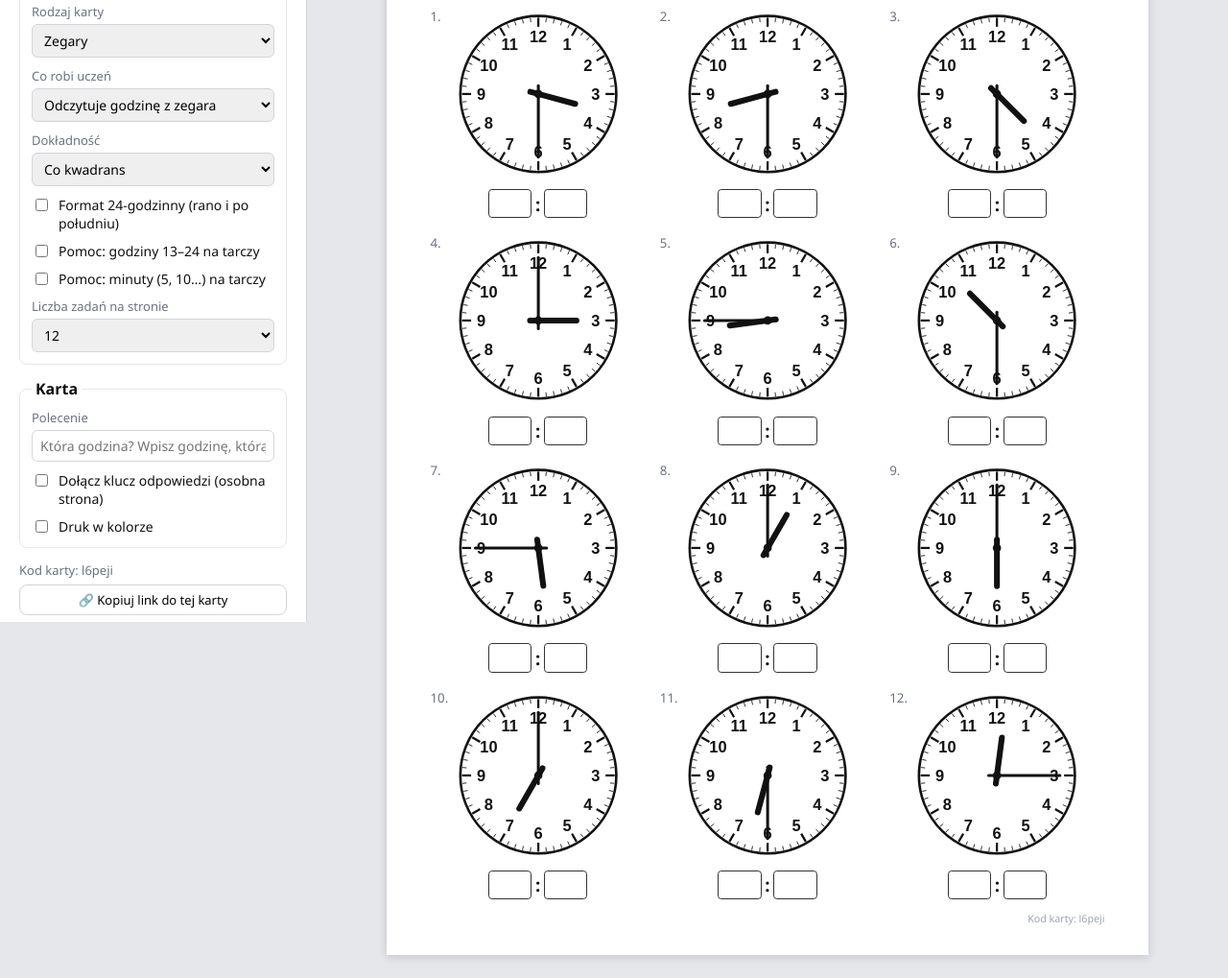
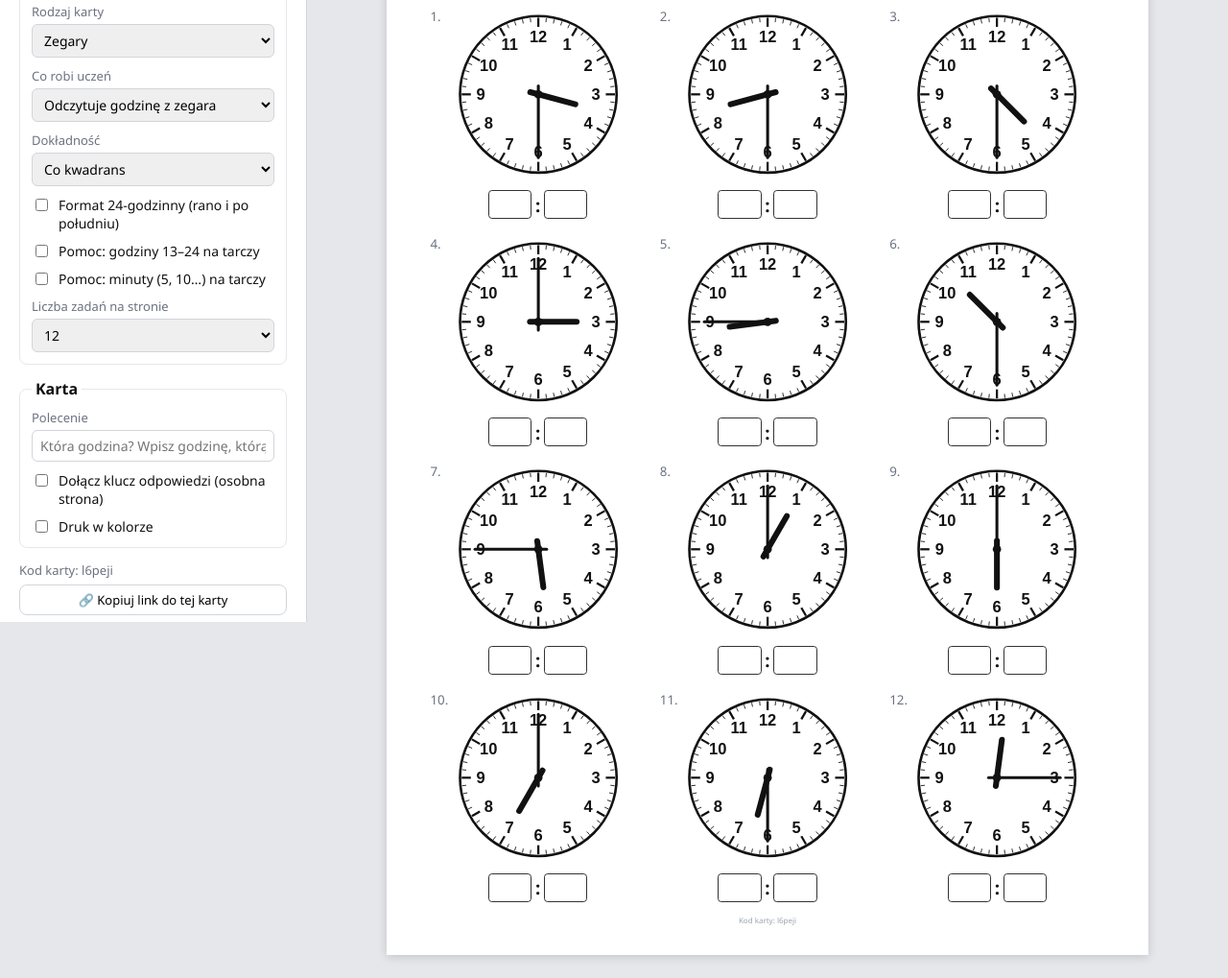
Before and after one commit to pmisiewicz/edukacja, a website built with Vite: page index.html in a window 1280 px wide. Shown: the part 152-1171 px from the top of the page at 96% size. Built offline with nearby package versions, Linux system fonts and the light colour scheme.

Commit message:
Smaller, centered sheet code in the footer
Co-Authored-By: Claude Opus 5.5 <noreply@anthropic.com>

```diff
--- a/src/styles.css
+++ b/src/styles.css
@@ -319,9 +319,9 @@ legend {
 
 .sheet-footer {
   margin-top: 3mm;
-  font-size: 8pt;
+  font-size: 6pt;
   color: #9ca3af;
-  text-align: right;
+  text-align: center;
 }
 
 /* ---------- narrow screens ---------- */
```
